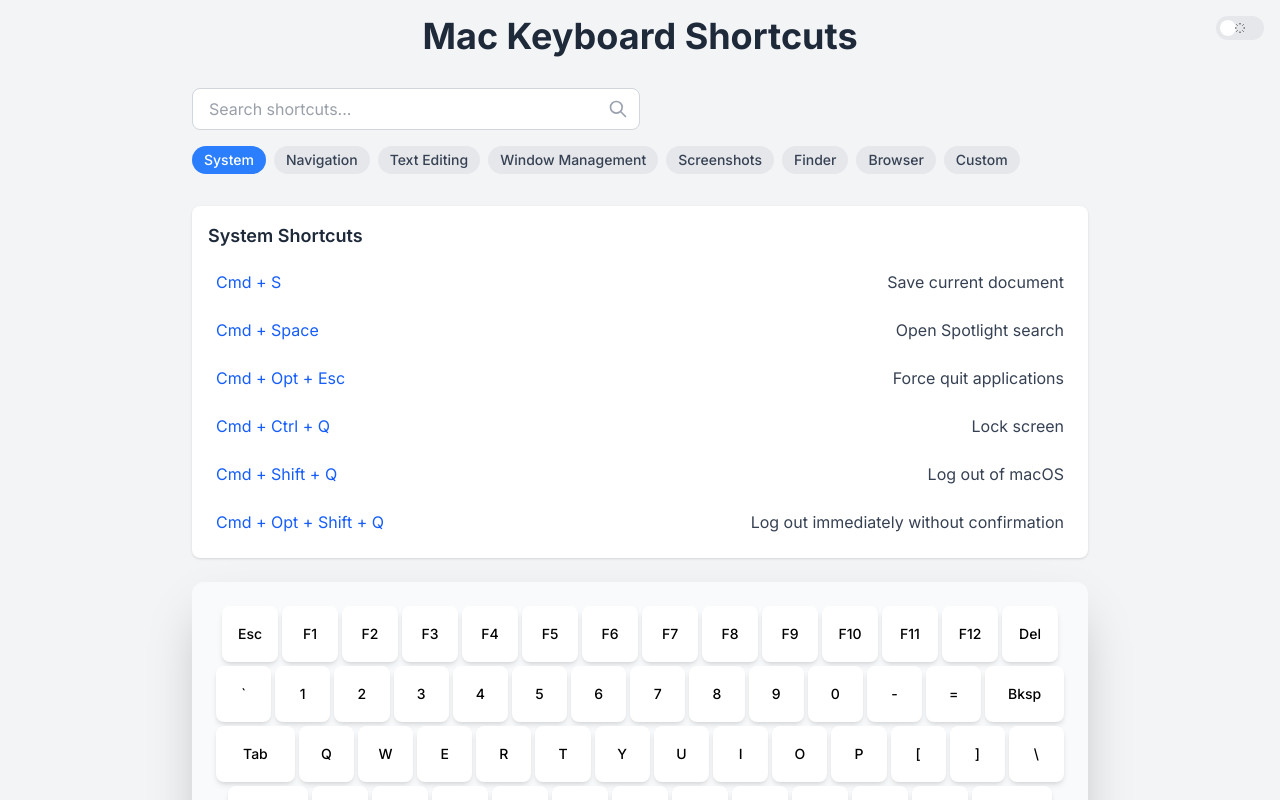
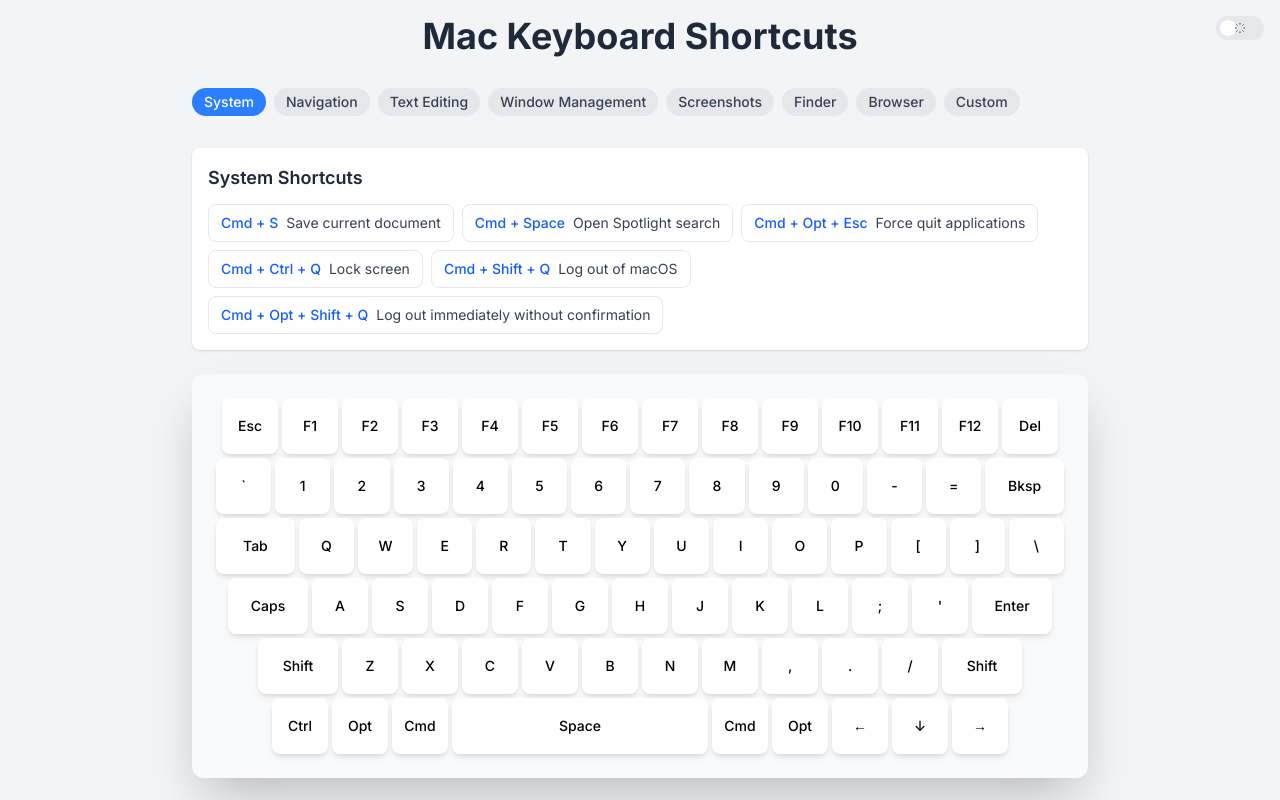
Before and after one commit to heemoe/mac-keyboard-shortcut-cheatsheet, a Next.js app: page / in a window 1280 px wide. Both pictures are taken after a click on the button "System". Shown: the top 800 px of the page. Built offline with nearby package versions, Linux system fonts and the light colour scheme.

Commit message:
refactor: clean up unused state and effects in page component, enhance shortcut list styling

```diff
--- a/src/app/page.tsx
+++ b/src/app/page.tsx
@@ -1,10 +1,9 @@
 "use client";
 
-import { useEffect, useState } from "react";
+import { useState } from "react";
 import CategoryFilter from "../components/filter/CategoryFilter";
 import KeyboardLayout from "../components/keyboard/KeyboardLayout";
 import Tooltip from "../components/keyboard/Tooltip";
-import SearchBar from "../components/search/SearchBar";
 import ShortcutList from "../components/shortcut/ShortcutList";
 import ThemeToggle from "../components/theme/ThemeToggle";
 import { useTheme } from "../contexts/ThemeContext";
@@ -37,30 +36,30 @@
     });
     const [selectedCategory, setSelectedCategory] =
         useState<ShortcutCategory | null>(null);
-    const [searchResults, setSearchResults] = useState<Shortcut[]>([]);
+    // const [searchResults, setSearchResults] = useState<Shortcut[]>([]);
     const [highlightedKeys, setHighlightedKeys] = useState<string[]>([]);
 
-    useEffect(() => {
-        // Update highlighted keys when search results change
-        const keys = new Set(
-            searchResults.flatMap((shortcut) => shortcut.combination)
-        );
-        setHighlightedKeys(Array.from(keys));
-    }, [searchResults]);
+    // useEffect(() => {
+    //     // Update highlighted keys when search results change
+    //     const keys = new Set(
+    //         searchResults.flatMap((shortcut) => shortcut.combination)
+    //     );
+    //     setHighlightedKeys(Array.from(keys));
+    // }, [searchResults]);
 
     // Effect to update highlighted keys when activeShortcut changes
-    useEffect(() => {
-        if (activeShortcut) {
-            setHighlightedKeys(activeShortcut.combination);
-        } else if (searchResults.length > 0) {
-            const keys = new Set(
-                searchResults.flatMap((shortcut) => shortcut.combination)
-            );
-            setHighlightedKeys(Array.from(keys));
-        } else {
-            setHighlightedKeys([]);
-        }
-    }, [activeShortcut, searchResults]);
+    // useEffect(() => {
+    //     if (activeShortcut) {
+    //         setHighlightedKeys(activeShortcut.combination);
+    //     } else if (searchResults.length > 0) {
+    //         const keys = new Set(
+    //             searchResults.flatMap((shortcut) => shortcut.combination)
+    //         );
+    //         setHighlightedKeys(Array.from(keys));
+    //     } else {
+    //         setHighlightedKeys([]);
+    //     }
+    // }, [activeShortcut, searchResults]);
 
     const handleKeyHover = (key: string, event: React.MouseEvent<Element>) => {
         const keyShortcuts = getShortcutsByKey(key);
@@ -92,11 +91,11 @@
         }
     };
 
-    const handleSearchResults = (results: Shortcut[]) => {
-        setSearchResults(results);
-        // Clear active shortcut when searching
-        setActiveShortcut(null);
-    };
+    // const handleSearchResults = (results: Shortcut[]) => {
+    //     // setSearchResults(results);
+    //     // Clear active shortcut when searching
+    //     setActiveShortcut(null);
+    // };
 
     const handleCategoryChange = (newCategories: ShortcutCategory[]) => {
         // For single selection, take the first item or null
@@ -114,8 +113,8 @@
     };
 
     // Get all shortcuts, filtered by search if applicable
-    const filteredShortcuts =
-        searchResults.length > 0 ? searchResults : shortcuts;
+    // const filteredShortcuts =
+    //     searchResults.length > 0 ? searchResults : shortcuts;
 
     return (
         <main className="min-h-screen bg-gray-100 dark:bg-gray-950 flex flex-col items-center justify-center p-4">
@@ -127,7 +126,7 @@
             </h1>
             <div className="w-full max-w-4xl space-y-6">
                 <div className="flex flex-col gap-4">
-                    <SearchBar onSearchResults={handleSearchResults} />
+                    {/* <SearchBar onSearchResults={handleSearchResults} /> */}
                     <CategoryFilter
                         categories={categories}
                         selectedCategories={
@@ -136,7 +135,7 @@
                         onCategoryChange={handleCategoryChange}
                     />
                     <ShortcutList
-                        shortcuts={filteredShortcuts}
+                        shortcuts={shortcuts}
                         selectedCategory={selectedCategory}
                         onShortcutHover={handleShortcutHover}
                         onShortcutLeave={handleShortcutLeave}
--- a/src/components/shortcut/ShortcutList.tsx
+++ b/src/components/shortcut/ShortcutList.tsx
@@ -48,33 +48,33 @@
             <h2 className="text-lg font-semibold mb-3 text-gray-800 dark:text-gray-200">
                 {selectedCategory} Shortcuts
             </h2>
-            <ul className="space-y-2">
+            <div className="flex flex-wrap gap-2">
                 {filteredShortcuts.map((shortcut) => (
-                    <motion.li
+                    <motion.div
                         key={shortcut.id}
-                        whileHover={{ scale: 1.01 }}
+                        whileHover={{ scale: 1.05 }}
                         onMouseEnter={() => onShortcutHover(shortcut)}
                         onMouseLeave={onShortcutLeave}
                         className={`
-              p-2 rounded cursor-pointer transition-colors
+                            flex items-center gap-2 px-3 py-2 rounded-lg
+                            border border-gray-200 dark:border-gray-700
+                            cursor-pointer transition-all
                             ${
                                 activeShortcut?.id === shortcut.id
-                      ? "bg-blue-50 dark:bg-blue-900"
+                                    ? "bg-blue-50 dark:bg-blue-900 border-blue-300 dark:border-blue-700"
                                     : "hover:bg-gray-100 dark:hover:bg-gray-700"
                             }
                         `}
                     >
-                        <div className="flex justify-between items-center">
-                            <span className="font-mono text-blue-600 dark:text-blue-400">
+                        <span className="font-mono text-sm font-medium text-blue-600 dark:text-blue-400 whitespace-nowrap">
                             {formatCombination(shortcut.combination)}
                         </span>
-                            <span className="text-gray-700 dark:text-gray-300">
+                        <span className="text-sm text-gray-700 dark:text-gray-300">
                             {shortcut.description}
                         </span>
+                    </motion.div>
+                ))}
             </div>
-                    </motion.li>
-                ))}
-            </ul>
         </motion.div>
     );
 };
```
Lines whose indentation alone changed are shown as unchanged.
